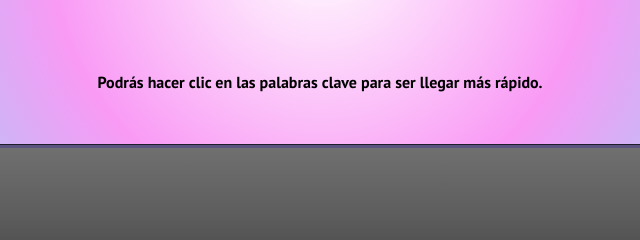
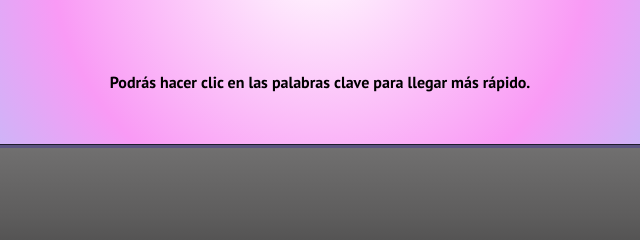
Before and after one commit to francoontivero/colorpurpurasublimacion-ontivero, a website: page pages/nosotros.html in a window 1280 px wide. Shown: the part 853-1093 px from the top of the page, 320-960 px from the left. Drawn offline with nearby package versions, Linux system fonts and the light colour scheme.

Commit message:
Se modifica parrafo de pagina-nosotros sobre como comprar

```diff
--- a/pages/nosotros.html
+++ b/pages/nosotros.html
@@ -55,7 +55,7 @@
         <div class="conocenos">
             <h3 class="conocenos-titulo">¿Cómo comprar?</h3>
             <p class="conocenos-p"> Para comprar nuestros productos podrás completar nuestro formulario en la página <a class="como-comprar-p-vinculo"  href="../pages/contacto.html">"Contactanos"</a>. También podrás comunicarnos a través de <a class="como-comprar-p-vinculo" href="https://bit.ly/3ylRX5U ">WhatsApp</a> ¡No olvides seguirnos en nuestras redes sociales <a class="como-comprar-p-vinculo" href="https://www.instagram.com/colorpurpurasublimacion/">Instagram</a> y <a class="como-comprar-p-vinculo" href="https://www.facebook.com/colorpurpurasublimacion" >Facebook</a>!</p>
-            <p class="conocenos-p"> Podrás hacer clic en las palabras clave para ser llegar más rápido.</p>
+            <p class="conocenos-p"> Podrás hacer clic en las palabras clave para llegar más rápido.</p>
         </div>
     </main>
     <!-- Pie de página -->
```
